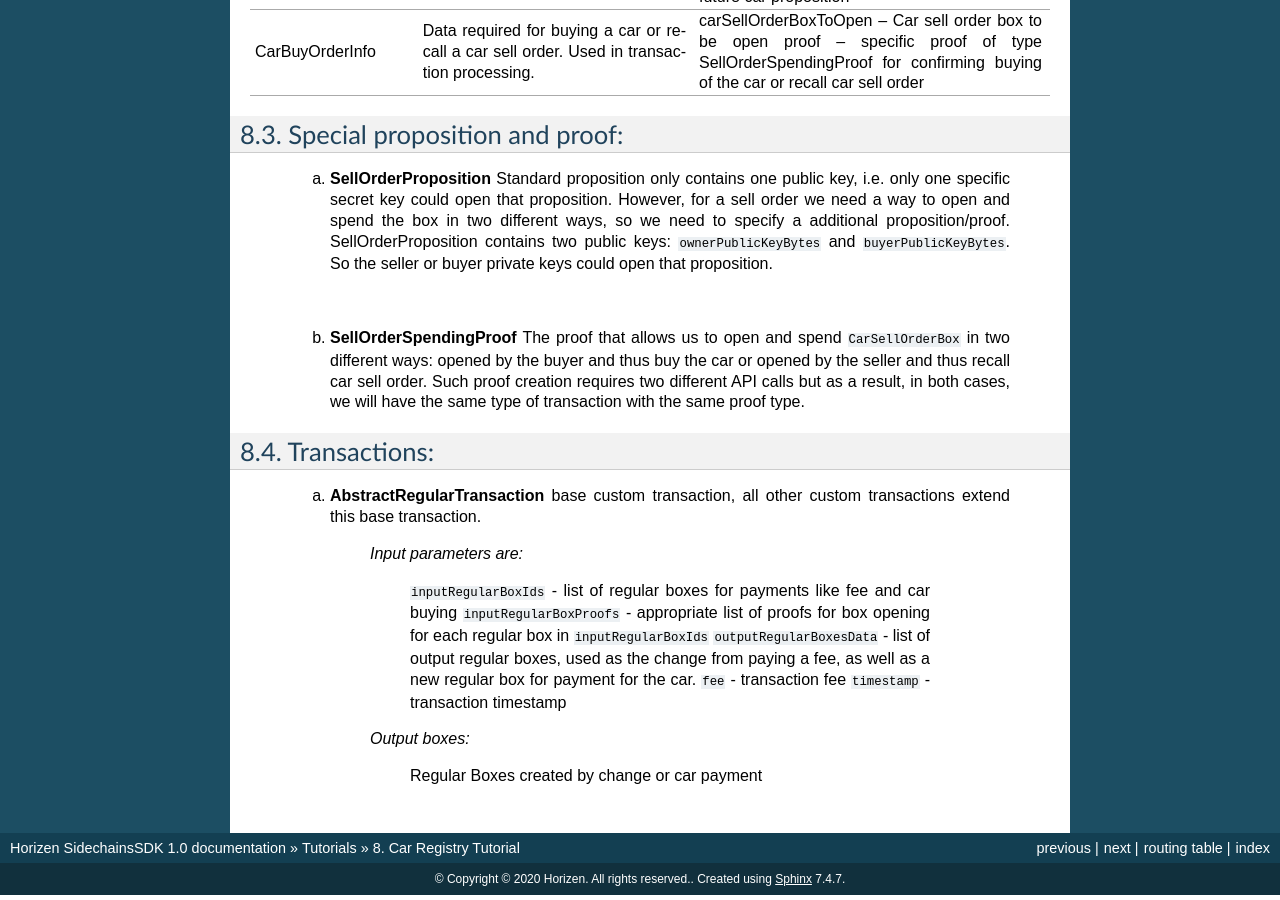
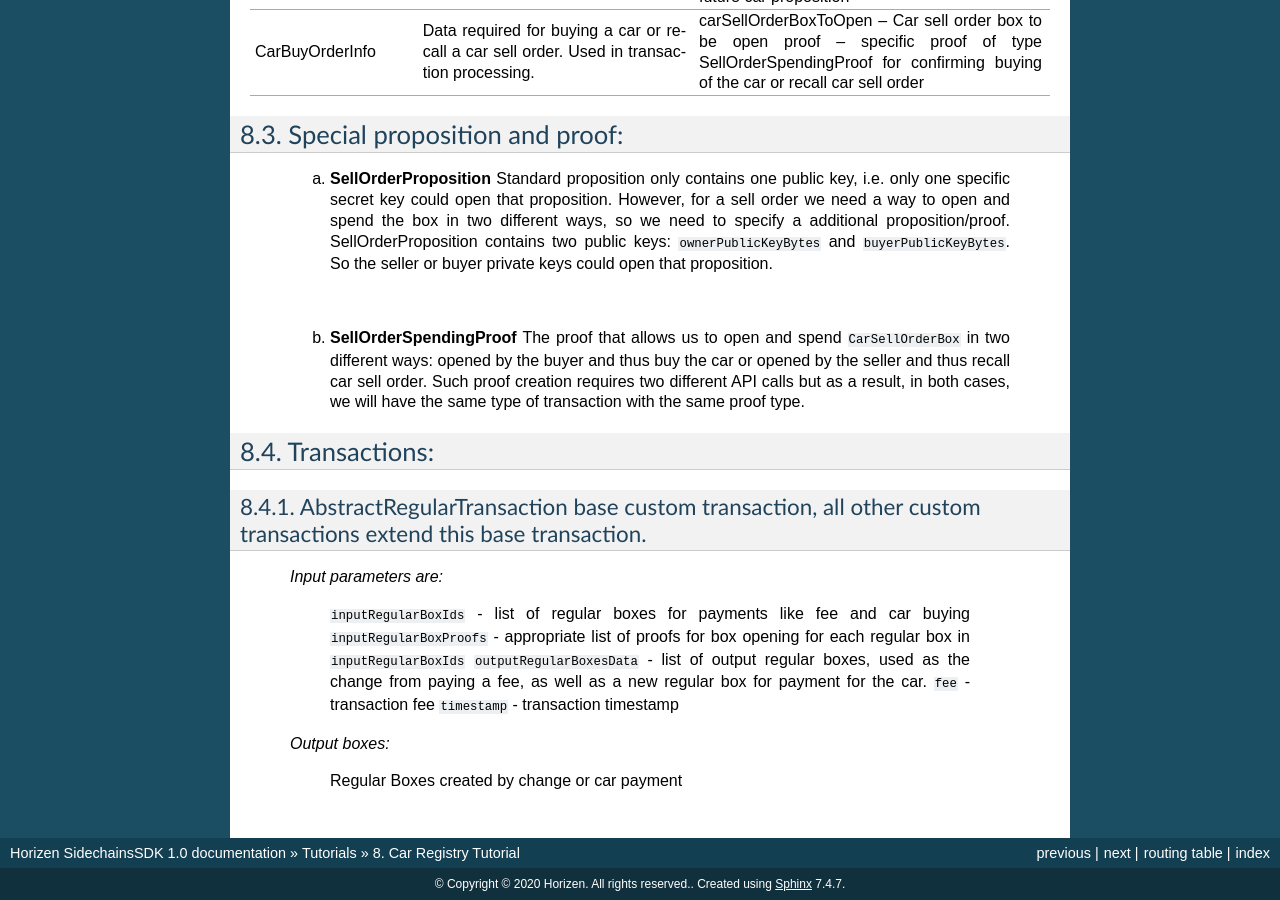
Before and after one commit to megaluck/documentation, a Sphinx documentation site: the page built from docs/introduction/08-Car-registry-tutorial.rst, in a window 1280 px wide and 900 px high, scrolled down 1873 px. Built offline with Sphinx 7.4.7, drawn with Linux system fonts in a browser that asks for light colours; some of the changed text lies outside the part shown.

```diff
--- a/docs/introduction/08-Car-registry-tutorial.rst
+++ b/docs/introduction/08-Car-registry-tutorial.rst
@@ -90,7 +90,8 @@ Special proposition and proof:
 Transactions:
 #############
 
-    a) **AbstractRegularTransaction** base custom transaction, all other custom transactions extend this base transaction.
+AbstractRegularTransaction base custom transaction, all other custom transactions extend this base transaction.
+**************************
 
         *Input parameters are:*
 
```
